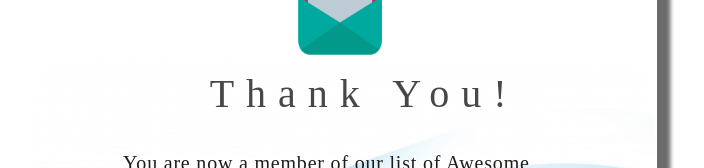
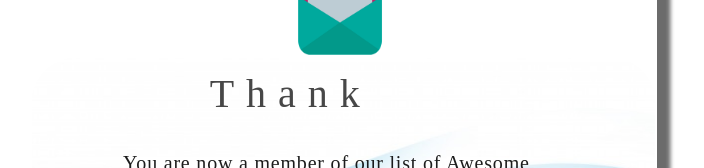
Before and after one commit to anmolsaxena12/Filter_Applier_website.io, a plain HTML site: page index.html in a window 1280 px wide. Shown: the part 156-324 px from the top of the page, without its empty margins (309-1013 px from the left). Drawn offline with nearby package versions, Linux system fonts and the light colour scheme.

Commit message:
Update index.html

```diff
--- a/index.html
+++ b/index.html
@@ -17,7 +17,7 @@
         <div class="col-12 col-sm-2 col-md-4 col-xs-1">
 
         <img id="inbox" src="./inbox.png">
-    <h1>Thank You!</h1>
+    <h1>Thank </h1>
         </div>
         <img id="waves" src="./abstract-waves.jpg">
         <div class="col-12 col-sm-9 col-md-10 " id="txt">You are now a member of our list of Awesome people.We have sent you a confirmation mail in order to activate your account.</div>
```
